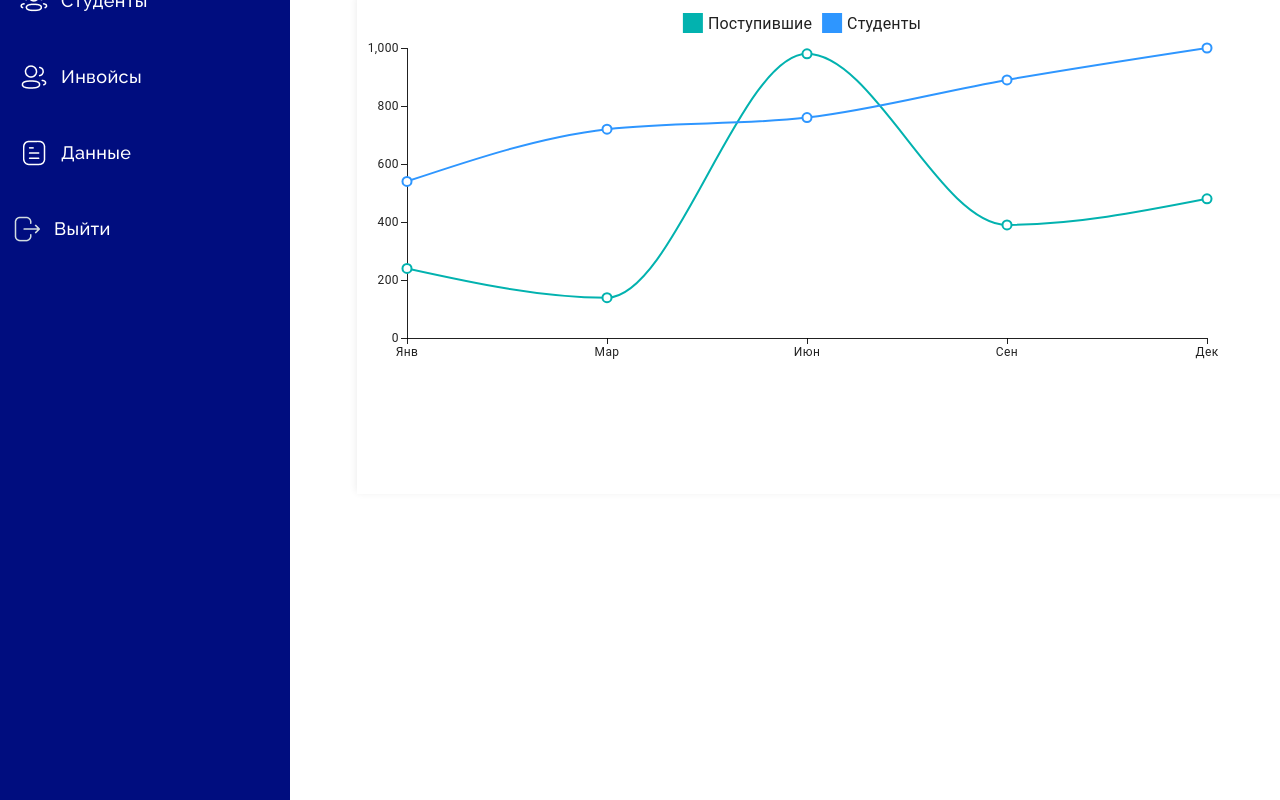
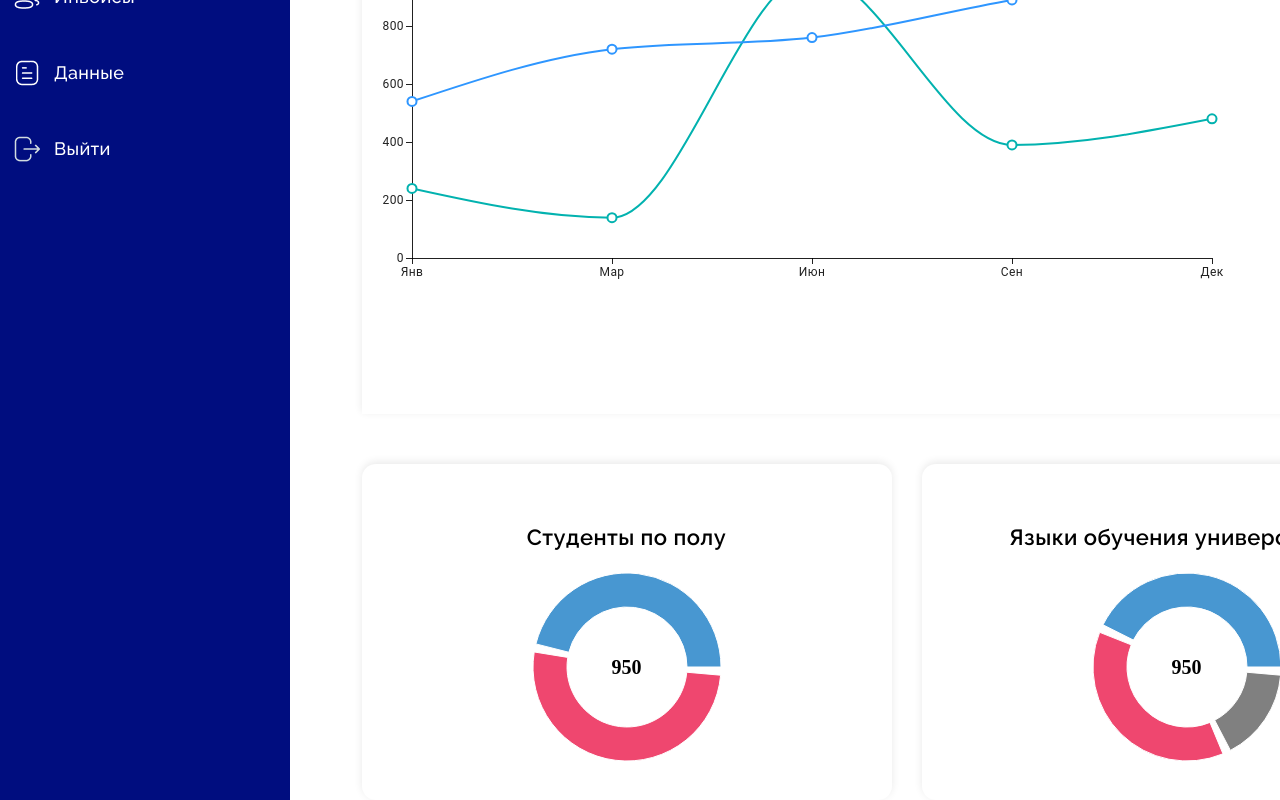
Before and after one commit to Metasensei/EduWeb, a React (Vite) app: page /universty in a window 1280 px wide. Shown: the part 280-1080 px from the top of the page. Built offline with nearby package versions, Linux system fonts and the light colour scheme.

Commit message:
university create pie chart and fixed side bar position

```diff
--- a/package.json
+++ b/package.json
@@ -16,7 +16,8 @@
     "@mui/x-charts": "^7.22.0",
     "react": "^18.3.1",
     "react-dom": "^18.3.1",
-    "react-router-dom": "^6.27.0"
+    "react-router-dom": "^6.27.0",
+    "recharts": "^2.13.2"
   },
   "devDependencies": {
     "@eslint/js": "^9.13.0",
--- a/src/App.jsx
+++ b/src/App.jsx
@@ -12,7 +12,6 @@ import AbData from './pages/Universty/AbData'
 function App() {
   return (
     <>
-      <h1>EduWeb</h1>
       <Routes>
         <Route index element={<Home />} />
         <Route path='/admin' element={<Admin />} />
--- a/src/pages/Universty/Mainuni.jsx
+++ b/src/pages/Universty/Mainuni.jsx
@@ -2,6 +2,7 @@ import React from 'react'
 import { useState, useEffect } from 'react';
 import { LineChart } from '@mui/x-charts'
 import {Route, Routes, NavLink } from 'react-router-dom';
+import { PieChart, Pie, Cell, ResponsiveContainer, Tooltip } from 'recharts';
 import './Universty.css'
 import users2 from './images/2users.png'
 import users3 from './images/3users.png'
@@ -9,6 +10,18 @@ import docs from './images/docs.png'
 import home from './images/home.png'
 import logo from './images/logo.png'
 import logout from './images/logout.png'
+
+const data = [
+  { name: 'Men', value: 450 },
+  { name: 'Women', value: 500 },
+];
+const data2 = [
+  {name: 'English', value: 400},
+  {name: 'Russian', value: 350},
+  {name: 'Korean', value: 150},
+
+]
+const COLORS = ['#4897D1', '#EF476F'];
 
 const uData = [540, 720, 760, 890, 1000];
 const pData = [240, 139, 980, 390, 480];
@@ -22,6 +35,9 @@ const xLabels = [
   'Дек',
 ];
 const Mainuni = () => {
+
+  const total = data.reduce((acc, item) => acc + item.value, 0);
+
   return (
     <div className='main-uni'>
         <div className='ab-cards'>
@@ -54,6 +70,94 @@ const Mainuni = () => {
             xAxis={[{ scaleType: 'point', data: xLabels }]}
             />
         </div>
+
+        <div className='chart-cont'>
+
+            <div className='chart-don' style={{
+      width: '530px',
+      height: '336px',
+      borderRadius: '14px',
+      display: 'flex',
+      alignItems: 'center',
+      justifyContent: 'center',
+      backgroundColor: '#fffff', // Optional background color
+      textAlign: 'center'
+    }}>
+      <h3 className='chart-name'>Студенты по полу</h3>
+      <div className='chart-inner' style={{ position: 'relative' }}>
+        <PieChart width={188} height={188}>
+          <Pie
+            data={data}
+            cx="50%"
+            cy="50%"
+            innerRadius={60}
+            outerRadius={94}
+            dataKey="value"
+            paddingAngle={5}
+          >
+            {data.map((entry, index) => (
+              <Cell key={`cell-${index}`} fill={COLORS[index % COLORS.length]} />
+            ))}
+          </Pie>
+          <Tooltip />
+        </PieChart>
+        <div style={{
+          position: 'absolute',
+          top: '50%',
+          left: '50%',
+          transform: 'translate(-50%, -50%)',
+          fontSize: '20px',
+          fontWeight: 'bold'
+        }}>
+          {total}
+        </div>
+      </div>
+            </div>
+
+            <div className='chart-don' style={{
+      width: '530px',
+      height: '336px',
+      borderRadius: '14px',
+      display: 'flex',
+      alignItems: 'center',
+      justifyContent: 'center',
+      backgroundColor: '#fffff', // Optional background color
+      textAlign: 'center'
+    }}>
+      <h3 className='chart-name'>Языки обучения университетов</h3>
+      <div className='chart-inner' style={{ position: 'relative' }}>
+        <PieChart width={188} height={188}>
+          <Pie
+            data={data2}
+            cx="50%"
+            cy="50%"
+            innerRadius={60}
+            outerRadius={94}
+            dataKey="value"
+            paddingAngle={5}
+          >
+            {data.map((entry, index) => (
+              <Cell key={`cell-${index}`} fill={COLORS[index % COLORS.length]} />
+            ))}
+          </Pie>
+          <Tooltip />
+        </PieChart>
+        <div style={{
+          position: 'absolute',
+          top: '50%',
+          left: '50%',
+          transform: 'translate(-50%, -50%)',
+          fontSize: '20px',
+          fontWeight: 'bold'
+        }}>
+          {total}
+        </div>
+
+      </div>
+            </div>
+        </div>
+
+
         </div>
   )
 }
--- a/src/pages/Universty/Universty.css
+++ b/src/pages/Universty/Universty.css
@@ -72,8 +72,12 @@
     margin: 0;
     padding: 0;
     width: 1225px;
+    margin-left: 300px;
   }
   .side-bar{
+    position: fixed;
+    top: 0;
+    left: 0;
     width: 290px;
     height: 2089px;
     gap: 0px;
@@ -100,7 +104,7 @@
         flex-wrap: wrap;
         gap: 20px;
 
-        .a{
+        .un_side_link{
             text-align: left;
             font-family: Raleway;
             font-size: 18px;
@@ -124,6 +128,9 @@
                 margin: 12px;
             }
         }
+        .active{
+            border-left: 7px solid white;
+        }
     }
   }
   .LineContainer{
@@ -133,6 +140,33 @@
     box-shadow: 0px -2px 8px 0px #00000017;
 
   }
+  .chart-cont{
+    display: flex;
+    justify-content: space-between;
+    width: 1090px;
+    height: 336px;
+    margin-top: 50px;
+  }
+  .chart-don{
+    box-shadow: 2px 4px 9px 0px #0000001A;
+
+    box-shadow: 0px -2px 8px 0px #00000017;
+    background-color: white;
+    display: flex;
+    flex-direction: column;
+  }
+  .chart-name{
+    font-family: Raleway;
+    font-size: 22px;
+    font-weight: 600;
+    line-height: 25.83px;
+    letter-spacing: 0.02em;
+    text-align: left;
+
+  }
+  .chart-inner{
+
+  }
   /* .a-active{
     border-left: 7px solid white;
   } */
--- a/src/pages/Universty/Universty.jsx
+++ b/src/pages/Universty/Universty.jsx
@@ -1,5 +1,5 @@
-import React from 'react';
-import { Route, Routes, NavLink } from 'react-router-dom';
+import React, { useState } from 'react';
+import { Link, Outlet } from 'react-router-dom';
 import './Universty.css';
 import users2 from './images/2users.png';
 import users3 from './images/3users.png';
@@ -13,60 +13,51 @@ import AbInvoice from './AbInvoice';
 import AbData from './AbData';
 
 const Universty = () => {
+  const [activeLink, setActiveLink] = useState('/universty');
+
+  const handleLinkClick = (path) => {
+    setActiveLink(path);
+  };
+
   return (
     <div className='ab-page1'>
       <div className='side-bar'>
         <p><img src={logo} alt="" />Education</p>
         <div className="ablinks">
-          <NavLink
-            className='a'
-            style={({ isActive }) => ({
-              borderLeft: isActive ? '7px solid white' : '7px solid transparent',
-            })}
+          <Link
+            className={`un_side_link ${activeLink === '/universty' ? 'active' : ''}`}
+            onClick={() => handleLinkClick('/universty')}
             to='/universty'
           >
             <img src={home} alt="" />Главное
-          </NavLink>
-          <NavLink
-            className='a'
-            style={({ isActive }) => ({
-              borderLeft: isActive ? '7px solid white' : '7px solid transparent',
-            })}
+          </Link>
+          <Link
+            className={`un_side_link ${activeLink === '/universty/abstudent' ? 'active' : ''}`}
+            onClick={() => handleLinkClick('/universty/abstudent')}
             to='/universty/abstudent'
           >
             <img src={users3} alt="" />Студенты
-          </NavLink>
-          <NavLink
-            className='a'
-            style={({ isActive }) => ({
-              borderLeft: isActive ? '7px solid white' : '7px solid transparent',
-            })}
+          </Link>
+          <Link
+            className={`un_side_link ${activeLink === '/universty/abinvoice' ? 'active' : ''}`}
+            onClick={() => handleLinkClick('/universty/abinvoice')}
             to='/universty/abinvoice'
           >
             <img src={users2} alt="" />Инвойсы
-          </NavLink>
-          <NavLink
-            className='a'
-            style={
-              ({ isActive }) => ({
-              borderLeft: isActive ? '7px solid white' : '7px solid transparent',
-
-            })}
+          </Link>
+          <Link
+            className={`un_side_link ${activeLink === '/universty/abdata' ? 'active' : ''}`}
+            onClick={() => handleLinkClick('/universty/abdata')}
             to='/universty/abdata'
           >
             <img src={docs} alt="" />Данные
-          </NavLink>
-          <a href='/login' className='a'>
+          </Link>
+          <a href='/login' className='un_side_link'>
             <img src={logout} alt="" />Выйти
           </a>
         </div>
       </div>
-          <Routes>
-            <Route path='/' element={<Mainuni/>}/>
-            <Route path='/universty/abstudent' element={<AbStudents/>}/>
-            <Route path='/universty/abinvoice'element={<AbInvoice/>}/>
-            <Route path='//universty/abdata' element={<AbData/>}/>
-          </Routes>
+      <Outlet />
     </div>
   );
 }
```
Also changed, not shown: 1 other file (tests, documents, lock files or other folders).
